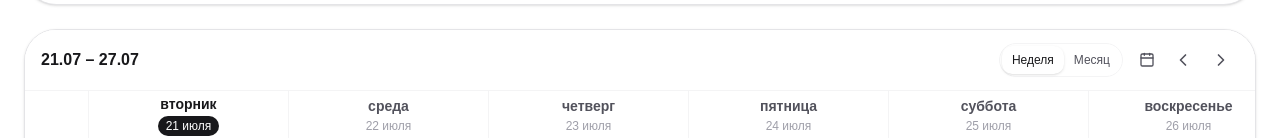
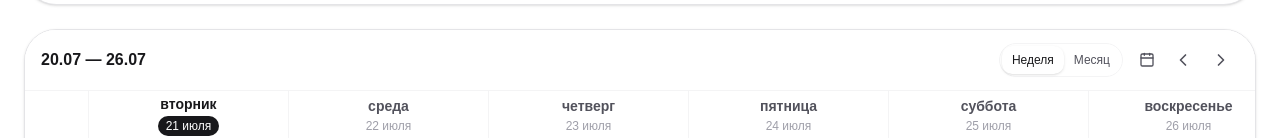
Before and after one commit to bliky-app/client, a React (Vite) app in the folder apps/web/: page / in a window 1280 px wide. Shown: the part 597-735 px from the top of the page. Built offline with nearby package versions, Linux system fonts and the light colour scheme.

Commit message:
style(timetable): use uniform date range format for all views

```diff
--- a/apps/web/src/components/Timetable.tsx
+++ b/apps/web/src/components/Timetable.tsx
@@ -100,23 +100,25 @@ export default function Timetable({
   const nowM = now.getHours() * 60 + now.getMinutes()
   const headerHeightClass = viewType === "team" ? "h-20" : "h-12"
 
-  // Title logic: DD.MM or DD.MM - DD.MM
+  // Title logic: DD.MM or DD.MM — DD.MM
   const formatMD = (d: Date) => `${pad(d.getDate())}.${pad(d.getMonth() + 1)}`
-  let defaultTitle = formatMD(currentDate)
+  let startD = currentDate
+  let endD = currentDate
+
   if (viewMode === "month") {
-    defaultTitle = new Intl.DateTimeFormat("ru-RU", { month: "long", year: "numeric", timeZone: timezone }).format(currentDate).toLowerCase()
-  } else if (columns.length > 1 && viewType === "personal") {
-    const firstCol = columns[0]
-    const lastCol = columns[columns.length - 1]
-    if (firstCol.dateString && lastCol.dateString) {
-      const [y1, m1, d1] = firstCol.dateString.split("-").map(Number)
-      const [y2, m2, d2] = lastCol.dateString.split("-").map(Number)
-      defaultTitle = `${formatMD(new Date(y1, m1 - 1, d1))} – ${formatMD(new Date(y2, m2 - 1, d2))}`
+    if (viewType === "personal") {
+      startD = new Date(currentDate.getFullYear(), currentDate.getMonth(), 1)
+      endD = new Date(currentDate.getFullYear(), currentDate.getMonth() + 1, 0)
+    } else {
+      endD = new Date(currentDate.getFullYear(), currentDate.getMonth(), currentDate.getDate() + 29)
     }
-  } else if (columns.length === 1 && columns[0].dateString) {
-    const [y1, m1, d1] = columns[0].dateString.split("-").map(Number)
-    defaultTitle = formatMD(new Date(y1, m1 - 1, d1))
+  } else if (viewMode === "week") {
+    endD = new Date(currentDate.getFullYear(), currentDate.getMonth(), currentDate.getDate() + 6)
   }
+
+  const defaultTitle = startD.getTime() === endD.getTime()
+    ? formatMD(startD)
+    : `${formatMD(startD)} — ${formatMD(endD)}`
   const headerTitle = propHeaderTitle || defaultTitle
 
   // Mini calendar days
```
